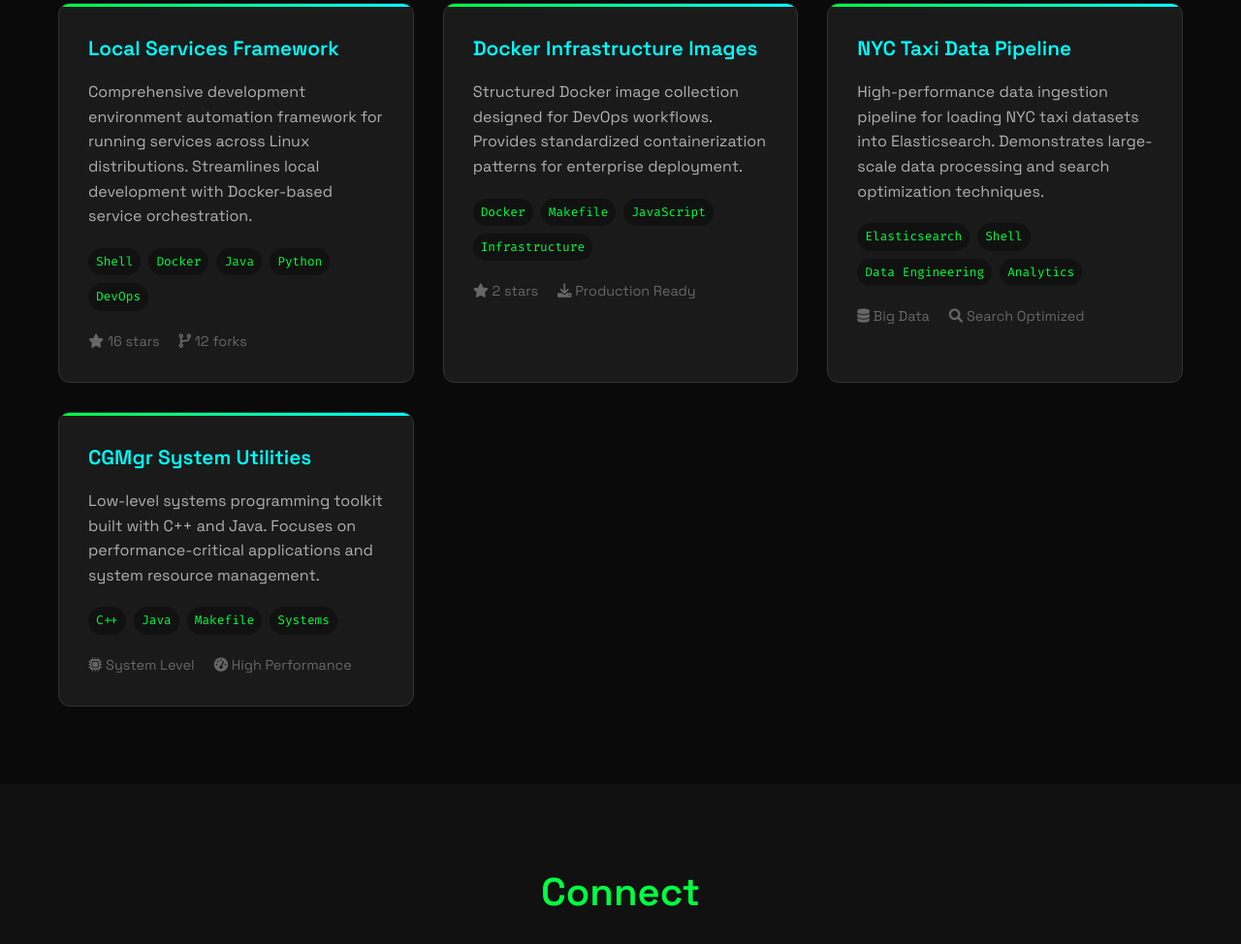
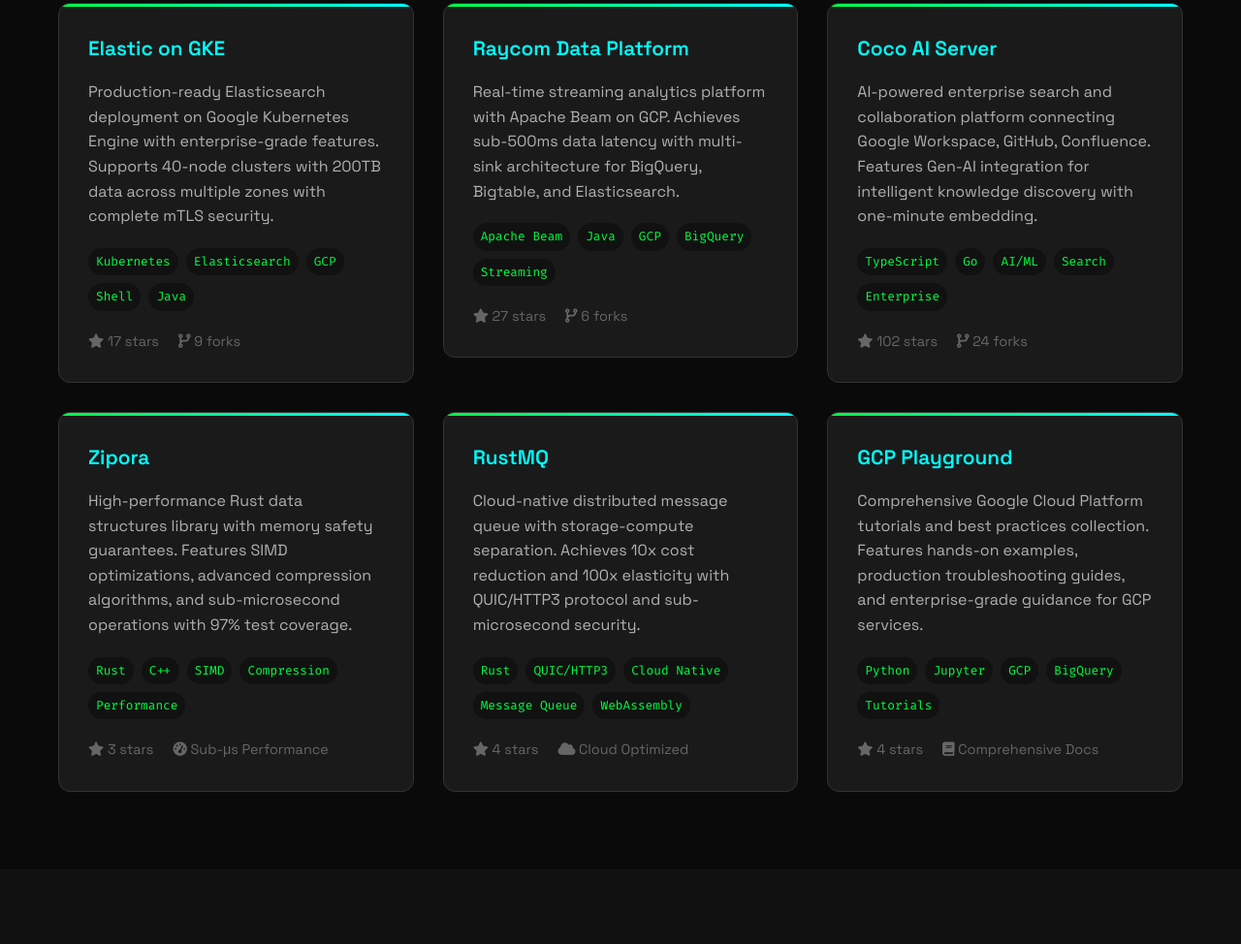
Before and after one commit to bindiego/bindiego.github.io, a plain HTML site: page index.html in a window 1280 px wide. Shown: the part 1962-2936 px from the top of the page at 97% size. Drawn offline with Linux system fonts and the light colour scheme.

Commit message:
chore: updates

```diff
--- a/index.html
+++ b/index.html
@@ -232,6 +232,12 @@
             display: grid;
             grid-template-columns: repeat(auto-fit, minmax(350px, 1fr));
             gap: 30px;
+        }
+
+        .project-link {
+            text-decoration: none;
+            color: inherit;
+            display: block;
         }
 
         .project-card {
@@ -710,9 +716,11 @@
                 <div class="skill-category">
                     <h3><i class="fas fa-code" aria-hidden="true"></i> Backend Development</h3>
                     <div class="skill-tags">
+                        <span class="skill-tag">C/C++</span>
+                        <span class="skill-tag">Golang</span>
+                        <span class="skill-tag">Rust</span>
                         <span class="skill-tag">Java</span>
                         <span class="skill-tag">Python</span>
-                        <span class="skill-tag">C/C++</span>
                         <span class="skill-tag">Shell/Bash</span>
                         <span class="skill-tag">SQL</span>
                         <span class="skill-tag">RESTful APIs</span>
@@ -754,78 +762,131 @@
             <h2 class="section-title">Notable Projects</h2>
 
             <div class="projects-grid">
+                <a href="https://github.com/elasticsearch-cn/elastic-on-gke" target="_blank" rel="noopener noreferrer" class="project-link">
                     <div class="project-card">
-                    <div class="project-title">Local Services Framework</div>
+                        <div class="project-title">Elastic on GKE</div>
                         <div class="project-description">
-                        Comprehensive development environment automation framework for running services across Linux distributions.
-                        Streamlines local development with Docker-based service orchestration.
+                            Production-ready Elasticsearch deployment on Google Kubernetes Engine with enterprise-grade features.
+                            Supports 40-node clusters with 200TB data across multiple zones with complete mTLS security.
                         </div>
                         <div class="project-tech">
+                            <span class="tech-tag">Kubernetes</span>
+                            <span class="tech-tag">Elasticsearch</span>
+                            <span class="tech-tag">GCP</span>
                             <span class="tech-tag">Shell</span>
-                        <span class="tech-tag">Docker</span>
                             <span class="tech-tag">Java</span>
-                        <span class="tech-tag">Python</span>
-                        <span class="tech-tag">DevOps</span>
                         </div>
                         <div class="project-stats">
-                        <span><i class="fas fa-star" aria-hidden="true"></i> 16 stars</span>
-                        <span><i class="fas fa-code-branch" aria-hidden="true"></i> 12 forks</span>
+                            <span><i class="fas fa-star" aria-hidden="true"></i> 17 stars</span>
+                            <span><i class="fas fa-code-branch" aria-hidden="true"></i> 9 forks</span>
                         </div>
                     </div>
+                </a>
 
+                <a href="https://github.com/cloudymoma/raycom" target="_blank" rel="noopener noreferrer" class="project-link">
                     <div class="project-card">
-                    <div class="project-title">Docker Infrastructure Images</div>
+                        <div class="project-title">Raycom Data Platform</div>
                         <div class="project-description">
-                        Structured Docker image collection designed for DevOps workflows.
-                        Provides standardized containerization patterns for enterprise deployment.
+                            Real-time streaming analytics platform with Apache Beam on GCP.
+                            Achieves sub-500ms data latency with multi-sink architecture for BigQuery, Bigtable, and Elasticsearch.
                         </div>
                         <div class="project-tech">
-                        <span class="tech-tag">Docker</span>
-                        <span class="tech-tag">Makefile</span>
-                        <span class="tech-tag">JavaScript</span>
-                        <span class="tech-tag">Infrastructure</span>
+                            <span class="tech-tag">Apache Beam</span>
+                            <span class="tech-tag">Java</span>
+                            <span class="tech-tag">GCP</span>
+                            <span class="tech-tag">BigQuery</span>
+                            <span class="tech-tag">Streaming</span>
                         </div>
                         <div class="project-stats">
-                        <span><i class="fas fa-star" aria-hidden="true"></i> 2 stars</span>
-                        <span><i class="fas fa-download" aria-hidden="true"></i> Production Ready</span>
+                            <span><i class="fas fa-star" aria-hidden="true"></i> 27 stars</span>
+                            <span><i class="fas fa-code-branch" aria-hidden="true"></i> 6 forks</span>
                         </div>
                     </div>
+                </a>
 
+                <a href="https://github.com/infinilabs/coco-server" target="_blank" rel="noopener noreferrer" class="project-link">
                     <div class="project-card">
-                    <div class="project-title">NYC Taxi Data Pipeline</div>
+                        <div class="project-title">Coco AI Server</div>
                         <div class="project-description">
-                        High-performance data ingestion pipeline for loading NYC taxi datasets into Elasticsearch.
-                        Demonstrates large-scale data processing and search optimization techniques.
+                            AI-powered enterprise search and collaboration platform connecting Google Workspace, GitHub, Confluence.
+                            Features Gen-AI integration for intelligent knowledge discovery with one-minute embedding.
                         </div>
                         <div class="project-tech">
-                        <span class="tech-tag">Elasticsearch</span>
-                        <span class="tech-tag">Shell</span>
-                        <span class="tech-tag">Data Engineering</span>
-                        <span class="tech-tag">Analytics</span>
+                            <span class="tech-tag">TypeScript</span>
+                            <span class="tech-tag">Go</span>
+                            <span class="tech-tag">AI/ML</span>
+                            <span class="tech-tag">Search</span>
+                            <span class="tech-tag">Enterprise</span>
                         </div>
                         <div class="project-stats">
-                        <span><i class="fas fa-database" aria-hidden="true"></i> Big Data</span>
-                        <span><i class="fas fa-search" aria-hidden="true"></i> Search Optimized</span>
+                            <span><i class="fas fa-star" aria-hidden="true"></i> 102 stars</span>
+                            <span><i class="fas fa-code-branch" aria-hidden="true"></i> 24 forks</span>
                         </div>
                     </div>
+                </a>
 
+                <a href="https://github.com/infinilabs/zipora" target="_blank" rel="noopener noreferrer" class="project-link">
                     <div class="project-card">
-                    <div class="project-title">CGMgr System Utilities</div>
+                        <div class="project-title">Zipora</div>
                         <div class="project-description">
-                        Low-level systems programming toolkit built with C++ and Java.
-                        Focuses on performance-critical applications and system resource management.
+                            High-performance Rust data structures library with memory safety guarantees.
+                            Features SIMD optimizations, advanced compression algorithms, and sub-microsecond operations with 97% test coverage.
                         </div>
                         <div class="project-tech">
+                            <span class="tech-tag">Rust</span>
                             <span class="tech-tag">C++</span>
-                        <span class="tech-tag">Java</span>
-                        <span class="tech-tag">Makefile</span>
-                        <span class="tech-tag">Systems</span>
+                            <span class="tech-tag">SIMD</span>
+                            <span class="tech-tag">Compression</span>
+                            <span class="tech-tag">Performance</span>
                         </div>
                         <div class="project-stats">
-                        <span><i class="fas fa-microchip" aria-hidden="true"></i> System Level</span>
-                        <span><i class="fas fa-tachometer-alt" aria-hidden="true"></i> High Performance</span>
+                            <span><i class="fas fa-star" aria-hidden="true"></i> 3 stars</span>
+                            <span><i class="fas fa-tachometer-alt" aria-hidden="true"></i> Sub-μs Performance</span>
                         </div>
                     </div>
+                </a>
+
+                <a href="https://github.com/cloudymoma/rustmq" target="_blank" rel="noopener noreferrer" class="project-link">
+                    <div class="project-card">
+                        <div class="project-title">RustMQ</div>
+                        <div class="project-description">
+                            Cloud-native distributed message queue with storage-compute separation.
+                            Achieves 10x cost reduction and 100x elasticity with QUIC/HTTP3 protocol and sub-microsecond security.
+                        </div>
+                        <div class="project-tech">
+                            <span class="tech-tag">Rust</span>
+                            <span class="tech-tag">QUIC/HTTP3</span>
+                            <span class="tech-tag">Cloud Native</span>
+                            <span class="tech-tag">Message Queue</span>
+                            <span class="tech-tag">WebAssembly</span>
+                        </div>
+                        <div class="project-stats">
+                            <span><i class="fas fa-star" aria-hidden="true"></i> 4 stars</span>
+                            <span><i class="fas fa-cloud" aria-hidden="true"></i> Cloud Optimized</span>
+                        </div>
+                    </div>
+                </a>
+
+                <a href="https://github.com/cloudymoma/gcp-playgroud-public" target="_blank" rel="noopener noreferrer" class="project-link">
+                    <div class="project-card">
+                        <div class="project-title">GCP Playground</div>
+                        <div class="project-description">
+                            Comprehensive Google Cloud Platform tutorials and best practices collection.
+                            Features hands-on examples, production troubleshooting guides, and enterprise-grade guidance for GCP services.
+                        </div>
+                        <div class="project-tech">
+                            <span class="tech-tag">Python</span>
+                            <span class="tech-tag">Jupyter</span>
+                            <span class="tech-tag">GCP</span>
+                            <span class="tech-tag">BigQuery</span>
+                            <span class="tech-tag">Tutorials</span>
+                        </div>
+                        <div class="project-stats">
+                            <span><i class="fas fa-star" aria-hidden="true"></i> 4 stars</span>
+                            <span><i class="fas fa-book" aria-hidden="true"></i> Comprehensive Docs</span>
+                        </div>
+                    </div>
+                </a>
             </div>
         </div>
     </section>
```
Lines whose indentation alone changed are shown as unchanged.
